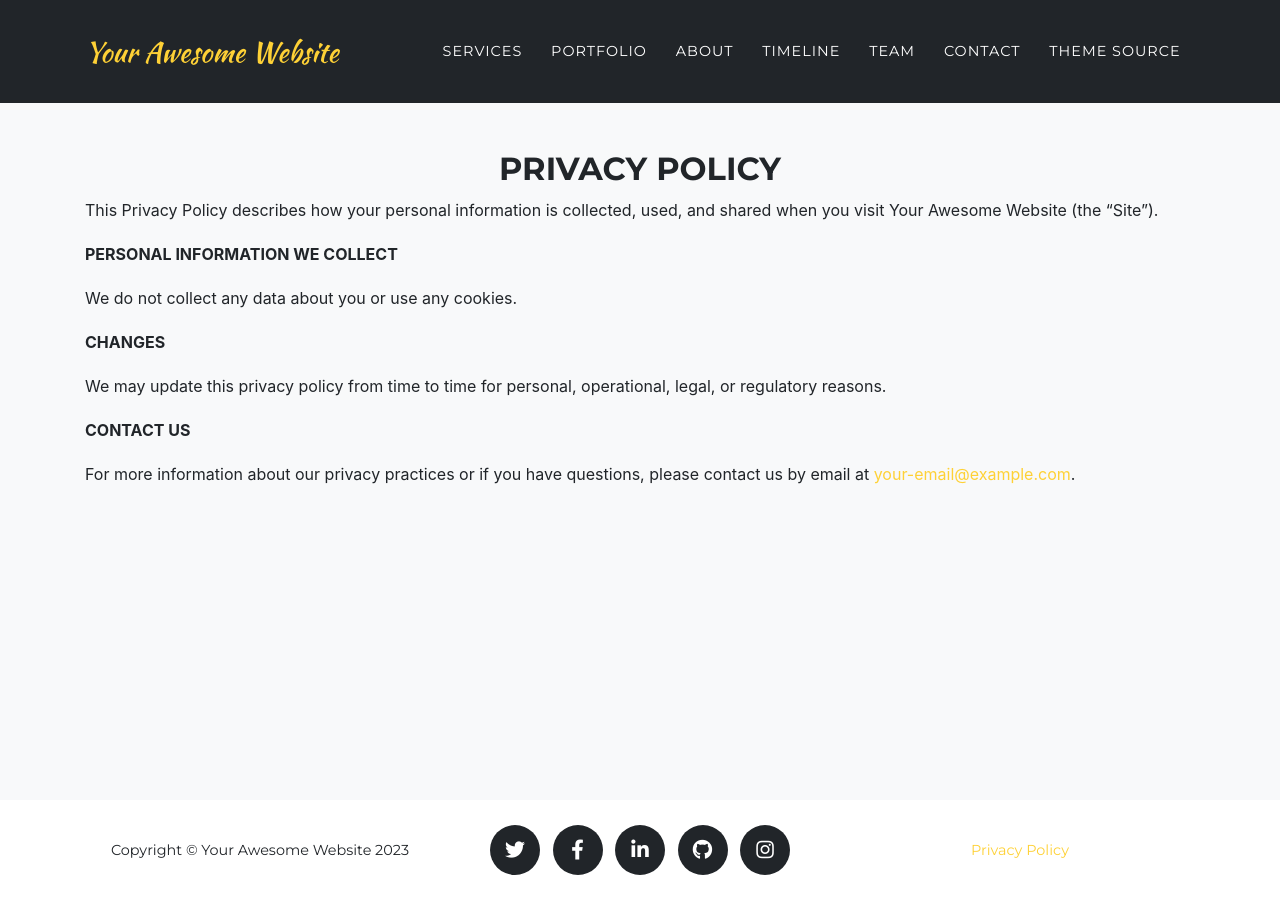
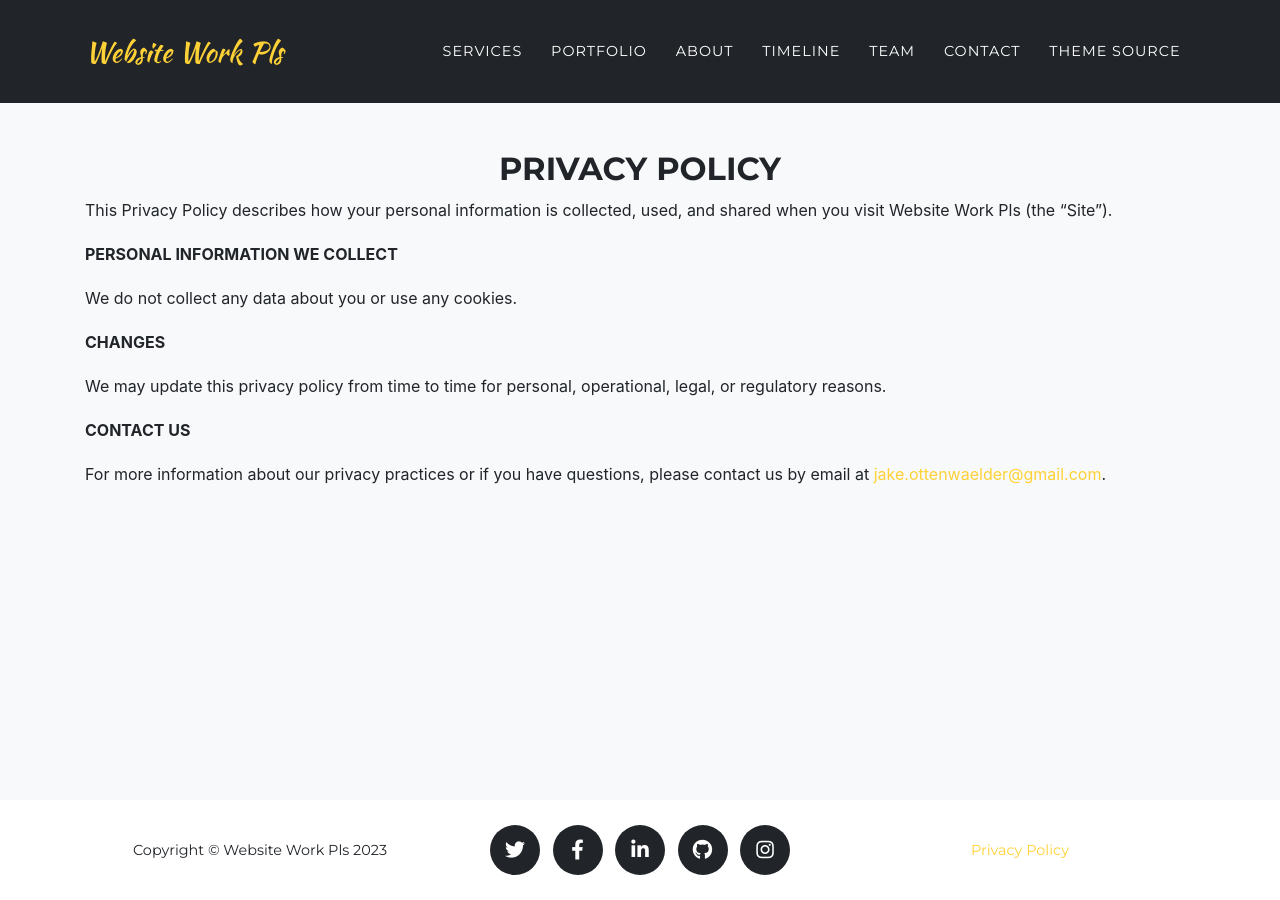
Before and after one commit to jake-integrativeprivacy/jake-integrativeprivacy.github.io, a Jekyll site: the page built from legal.md, in a window 1280 px wide. Built offline with Jekyll 4.4.1, drawn with Linux system fonts in a browser that asks for light colours; some web fonts are replaced.

Commit message:
help me help me a lot

```diff
--- a/_config.yml
+++ b/_config.yml
@@ -16,10 +16,10 @@ theme: jekyll-agency
 url    : "" # the base hostname & protocol for your site, e.g. http://example.com
 baseurl: "" # the subpath of your site, e.g. /blog
 
-title      : Your Awesome Website
-email      : your-email@example.com #this is also the email contact forms will go to
+title      : Website Work Pls
+email      : jake.ottenwaelder@gmail.com #this is also the email contact forms will go to
 description: "Site description"
-author     : Your Name
+author     : Jake Ottenwaelder
 # logo:     #optional, defaults to site title
   # path: assets\img\clients\creative-market.jpg
   # height: 60 #height in px, defaults to 52px
```
Also changed, not shown: Gemfile (+9 -3 lines), Gemfile.lock.
